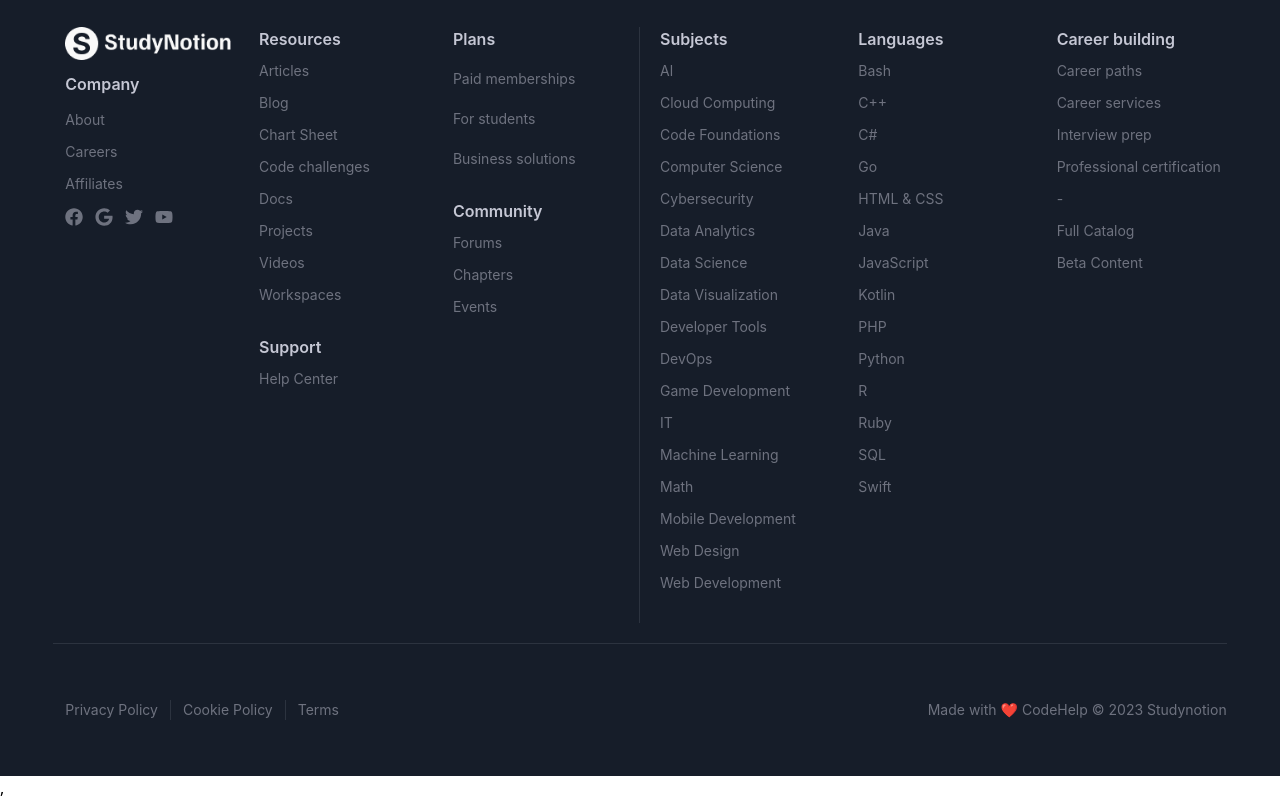
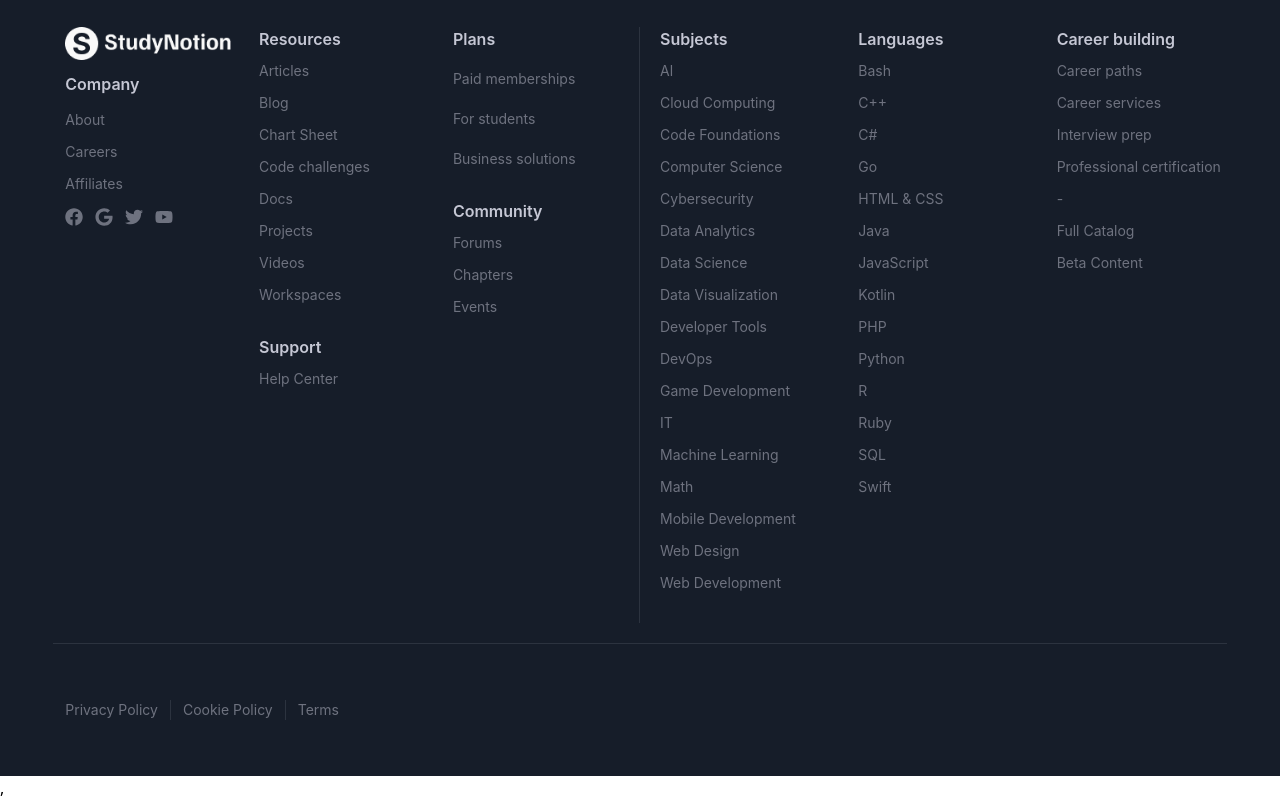
Before and after one commit to Rakshit6722/LMS-Frontend, a React (Vite) app: page / in a window 1280 px wide. Shown: the part 4753-5553 px from the top of the page. Built offline with nearby package versions, Linux system fonts and the light colour scheme; no server answers.

Commit message:
made some few changes

```diff
--- a/src/components/common/Footer.jsx
+++ b/src/components/common/Footer.jsx
@@ -165,8 +165,6 @@
                             );
                         })}
                     </div>
-
-                    <div className="text-center">Made with ❤️ CodeHelp © 2023 Studynotion</div>
                 </div>
             </div>
         </div>
--- a/src/services/api.jsx
+++ b/src/services/api.jsx
@@ -1,6 +1,6 @@
 // const BASE_URL = process.env.REACT_APP_BASE_URL
 const BASE_URL = "https://server-lms-2.onrender.com/api/v1"
-// const BASE_URL = "http://localhost:4000/api/v1"
+// const BASE_URL = "http://localhost:5050/api/v1"
 
 export const endpoints = {
     SENDOTP_API: BASE_URL + "/auth/sendotp",
--- a/vite.config.js
+++ b/vite.config.js
@@ -9,6 +9,7 @@
     },
   },
   server: {
+    port:5173,
     proxy: {
       '/api': {
         target: 'http://localhost:4000',
```
Also changed, not shown: 1 other file (tests, documents, lock files or other folders).
